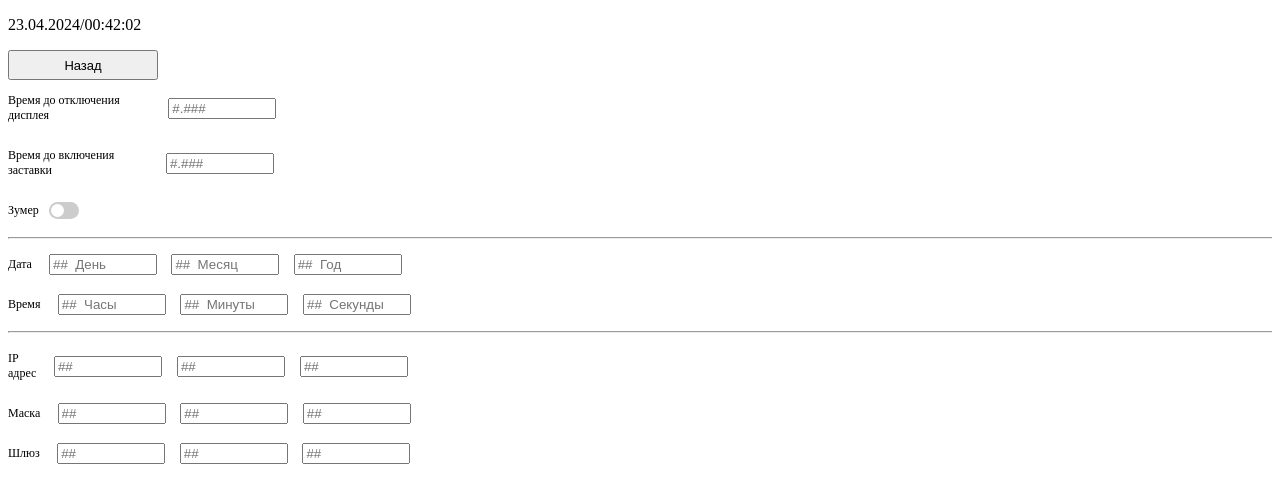
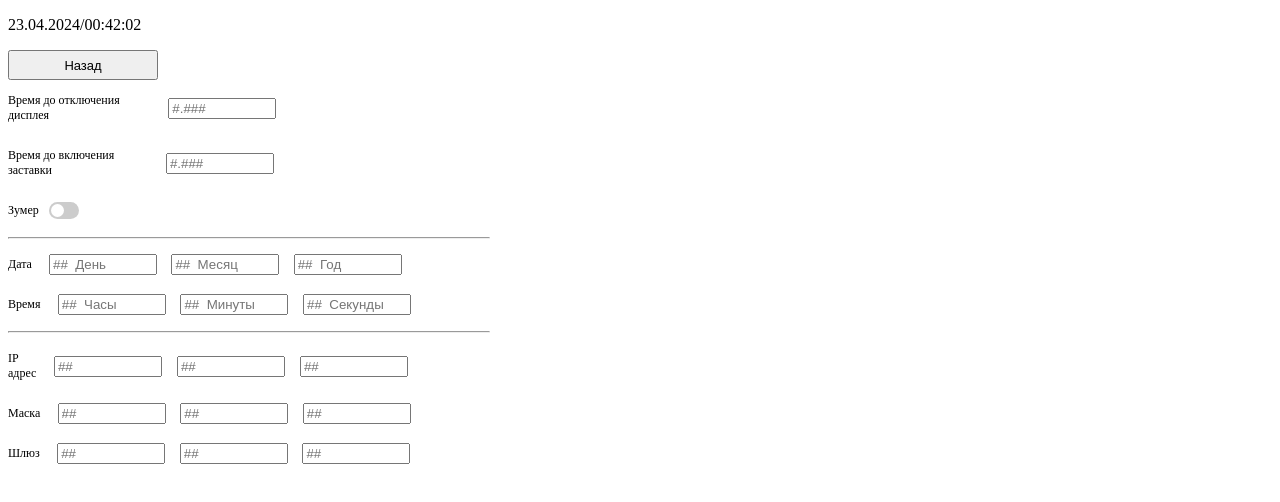
Before and after one commit to CrystaJl/tryToWeb2, a plain HTML site: page panelSettings.html in a window 1280 px wide. Drawn offline with Linux system fonts and the light colour scheme.

Commit message:
Update panelSettings.html

```diff
--- a/panelSettings.html
+++ b/panelSettings.html
@@ -28,7 +28,7 @@
                 <input type="checkbox">
                 <span class="slider round"></span>
         </div>
-        <hr style="width:100%;text-align:left;margin-left:0">
+        <hr style="width:480px;text-align:left;margin-left:0">
 
 
         <div class="cell">
@@ -44,7 +44,7 @@
             <input type="text" placeholder="##  Минуты" onclick="showKeypadModal()">
             <input type="text" placeholder="##  Секунды" onclick="showKeypadModal()">
         </div>
-        <hr style="width:100%;text-align:left;margin-left:0">
+        <hr style="width: 480px;text-align:left;margin-left:0">
 
         <div class="cell">
             <p>IP адрес</p>
```
